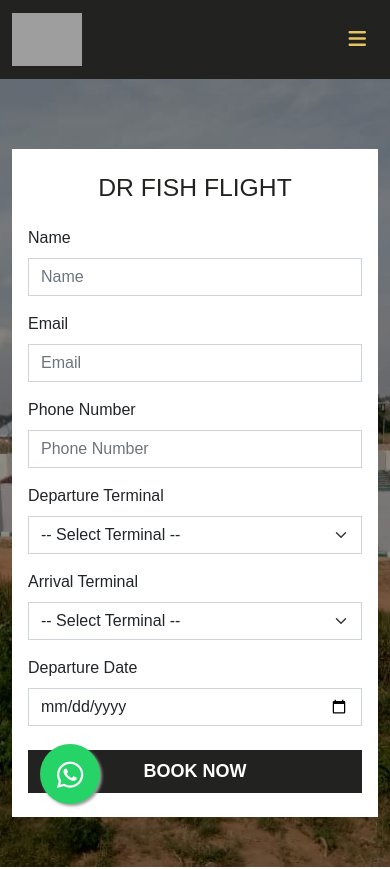
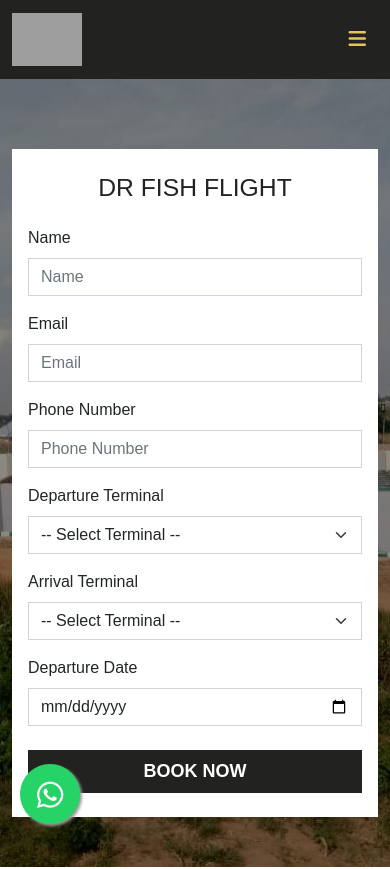
Before and after one commit to Digital-Roah/drfish, a plain HTML site: page index.html in a window 390 px wide. Shown: the top 869 px of the page. Drawn offline with Linux system fonts and the light colour scheme; grey boxes are pictures that could not be loaded; a web font is replaced by a local one.

Commit message:
Update responsive.css

```diff
--- a/css/responsive.css
+++ b/css/responsive.css
@@ -36,4 +36,9 @@
       .bf-foot p {
         font-size: 15px;
      }
+
+     .float{
+        bottom:20px;
+        left:20px;
+     }
 }
```
